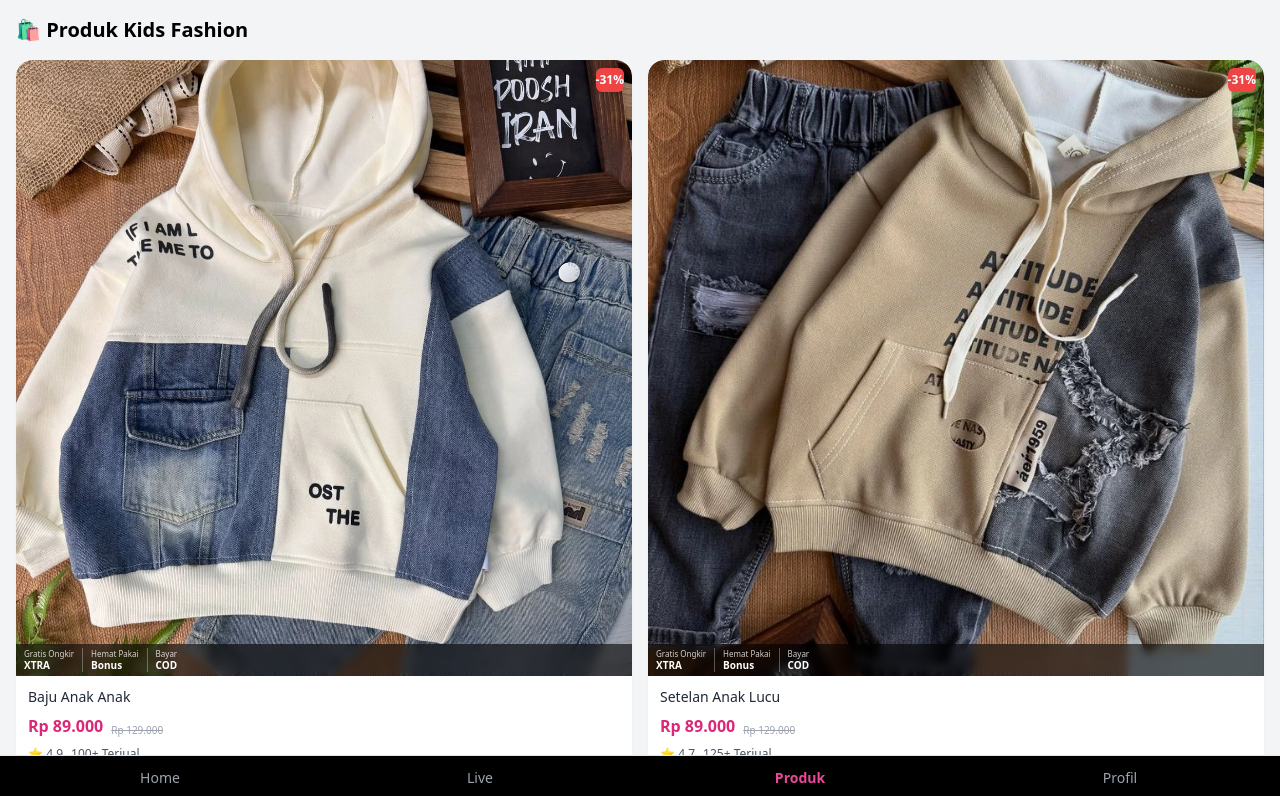
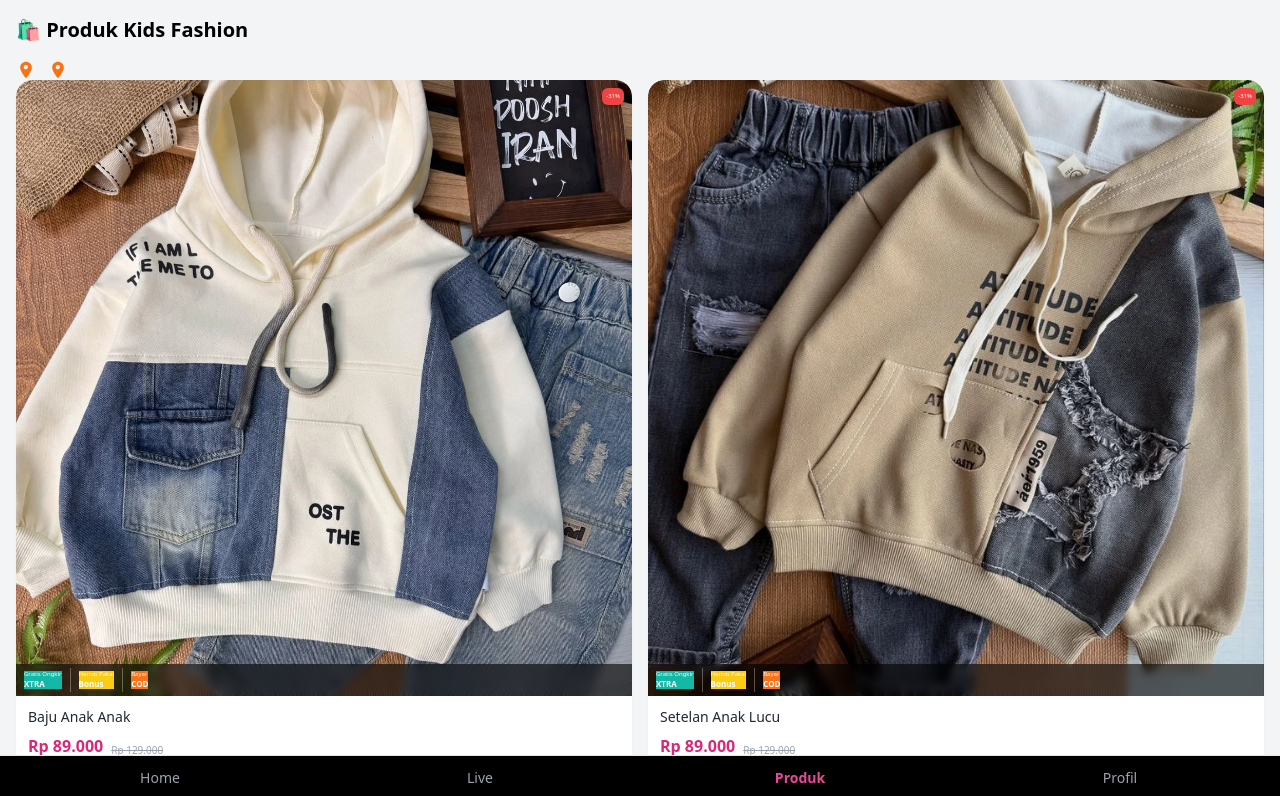
Before and after one commit to djdonjuan86-coder/kfs, a Next.js app: page /produk in a window 1280 px wide. Shown: the top 796 px of the page. Built offline with nearby package versions, Linux system fonts and the light colour scheme.

Commit message:
fix product

```diff
--- a/src/app/produk/page.js
+++ b/src/app/produk/page.js
@@ -45,6 +45,17 @@ export default function ProdukPage() {
     <div className="p-4 bg-gray-100 min-h-screen">
       <h1 className="text-xl font-semibold mb-4">🛍 Produk Kids Fashion</h1>
 
+      <div className="flex items-center gap-3 text-orange-500">
+        {/* Location */}
+        <svg xmlns="http://www.w3.org/2000/svg" viewBox="0 0 24 24" fill="currentColor" className="w-5 h-5">
+          <path d="M12 2C8.13 2 5 5.13 5 9c0 5.25 7 13 7 13s7-7.75 7-13c0-3.87-3.13-7-7-7zm0 9.5A2.5 2.5 0 1 1 12 6a2.5 2.5 0 0 1 0 5z" />
+        </svg>
+
+        {/* Cart */}
+        <svg xmlns="http://www.w3.org/2000/svg" viewBox="0 0 24 24" fill="currentColor" className="w-5 h-5">
+          <path d="M12 2C8.13 2 5 5.13 5 9c0 5.25 7 13 7 13s7-7.75 7-13c0-3.87-3.13-7-7-7zm0 9.5A2.5 2.5 0 1 1 12 6a2.5 2.5 0 0 1 0 5z" />
+        </svg>
+      </div>
       <div className="grid grid-cols-2 gap-4">
         {products.map((product) => {
           const discount = product.originalPrice > product.price ? Math.round(((product.originalPrice - product.price) / product.originalPrice) * 100) : null;
@@ -55,9 +66,9 @@ export default function ProdukPage() {
               <div className="relative w-full overflow-hidden rounded-t-2xl">
                 {/* Badge Diskon / Terlaris */}
                 {discount ? (
-                  <div className="absolute top-2 right-2 bg-red-500 text-white text-xs px-0 py-1 rounded-md font-semibold z-10 shadow">-{discount}%</div>
+                  <div className="absolute top-2 right-2 bg-red-500 text-white text-[6px] px-1 py-1 rounded-md z-10 shadow">-{discount}%</div>
                 ) : (
-                  <div className="absolute top-2 right-2 bg-orange-500 text-white text-xs px-0 py-1 rounded-md font-semibold z-10 shadow">Terlaris</div>
+                  <div className="absolute top-2 right-2 bg-orange-500 text-white text-[6px] px-1 py-1 rounded-md z-10 shadow">Terlaris</div>
                 )}
 
                 <Image src={product.image} alt={product.title} width={500} height={500} className="w-full h-auto object-cover aspect-square transition-transform duration-300 hover:scale-110" priority={product.id === 1} />
@@ -66,8 +77,8 @@ export default function ProdukPage() {
                 <div className="absolute bottom-0 left-0 w-full bg-black/60 backdrop-blur-sm px-2 py-1 flex gap-2 items-center">
                   {/* Gratis Ongkir */}
                   <div className="flex flex-col text-white leading-tight">
-                    <span className="text-[8px] opacity-80">Gratis Ongkir</span>
-                    <span className="text-[10px] font-semibold">XTRA</span>
+                    <span className="text-[6px] bg-teal-500">Gratis Ongkir</span>
+                    <span className="text-[8px] bg-teal-500 font-semibold">XTRA</span>
                   </div>
 
                   {/* Separator */}
@@ -75,8 +86,8 @@ export default function ProdukPage() {
 
                   {/* Hemat Bonus */}
                   <div className="flex flex-col text-white leading-tight">
-                    <span className="text-[8px] opacity-80">Hemat Pakai</span>
-                    <span className="text-[10px] font-semibold">Bonus</span>
+                    <span className="text-[6px] bg-yellow-400">Hemat Pakai</span>
+                    <span className="text-[8px] bg-yellow-400 font-semibold">Bonus</span>
                   </div>
 
                   {/* Separator */}
@@ -84,8 +95,8 @@ export default function ProdukPage() {
 
                   {/* COD */}
                   <div className="flex flex-col text-white leading-tight">
-                    <span className="text-[8px] opacity-80">Bayar</span>
-                    <span className="text-[10px] font-semibold">COD</span>
+                    <span className="text-[6px] bg-orange-500">Bayar</span>
+                    <span className="text-[8px] bg-orange-500 font-semibold">COD</span>
                   </div>
                 </div>
               </div>
```
